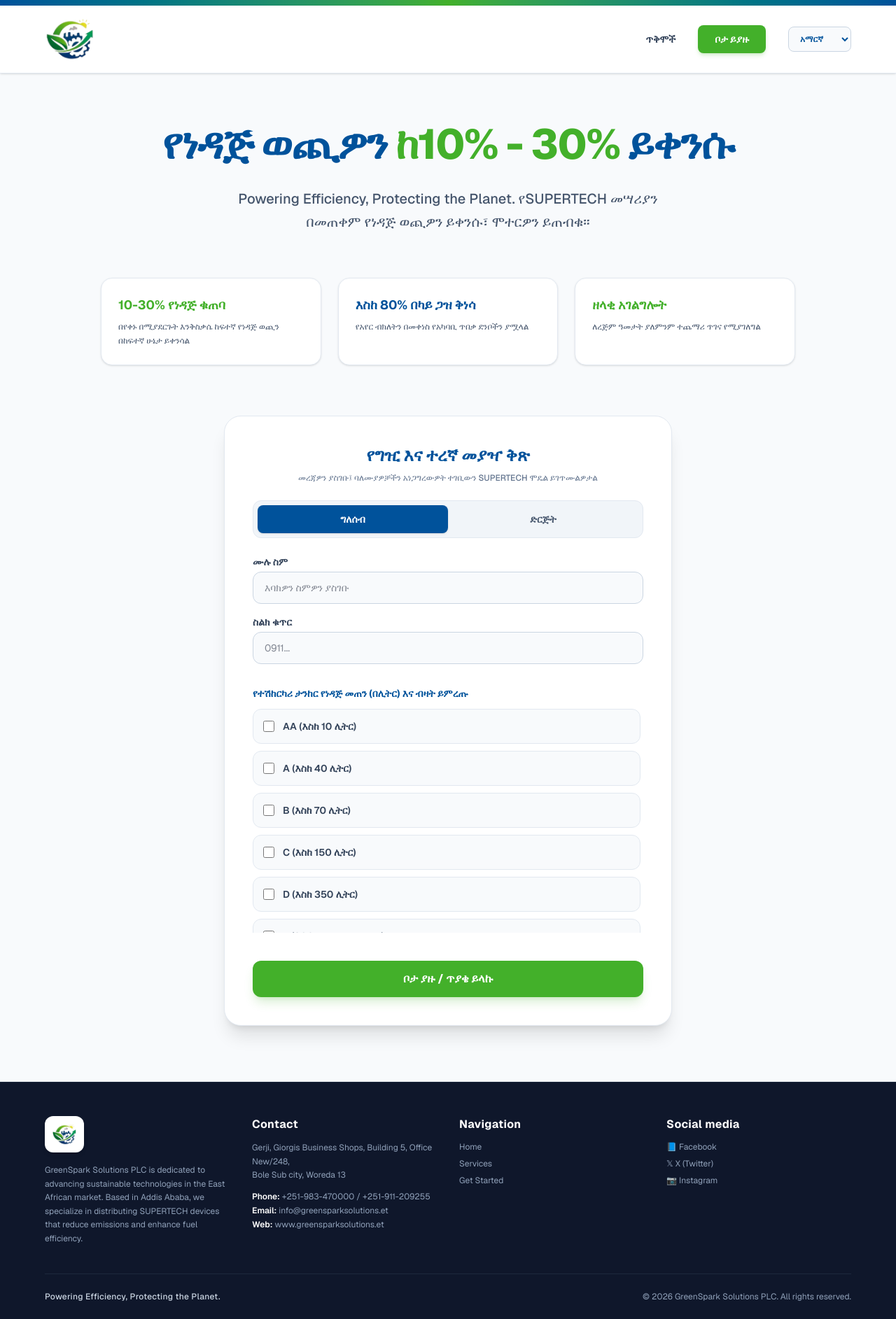
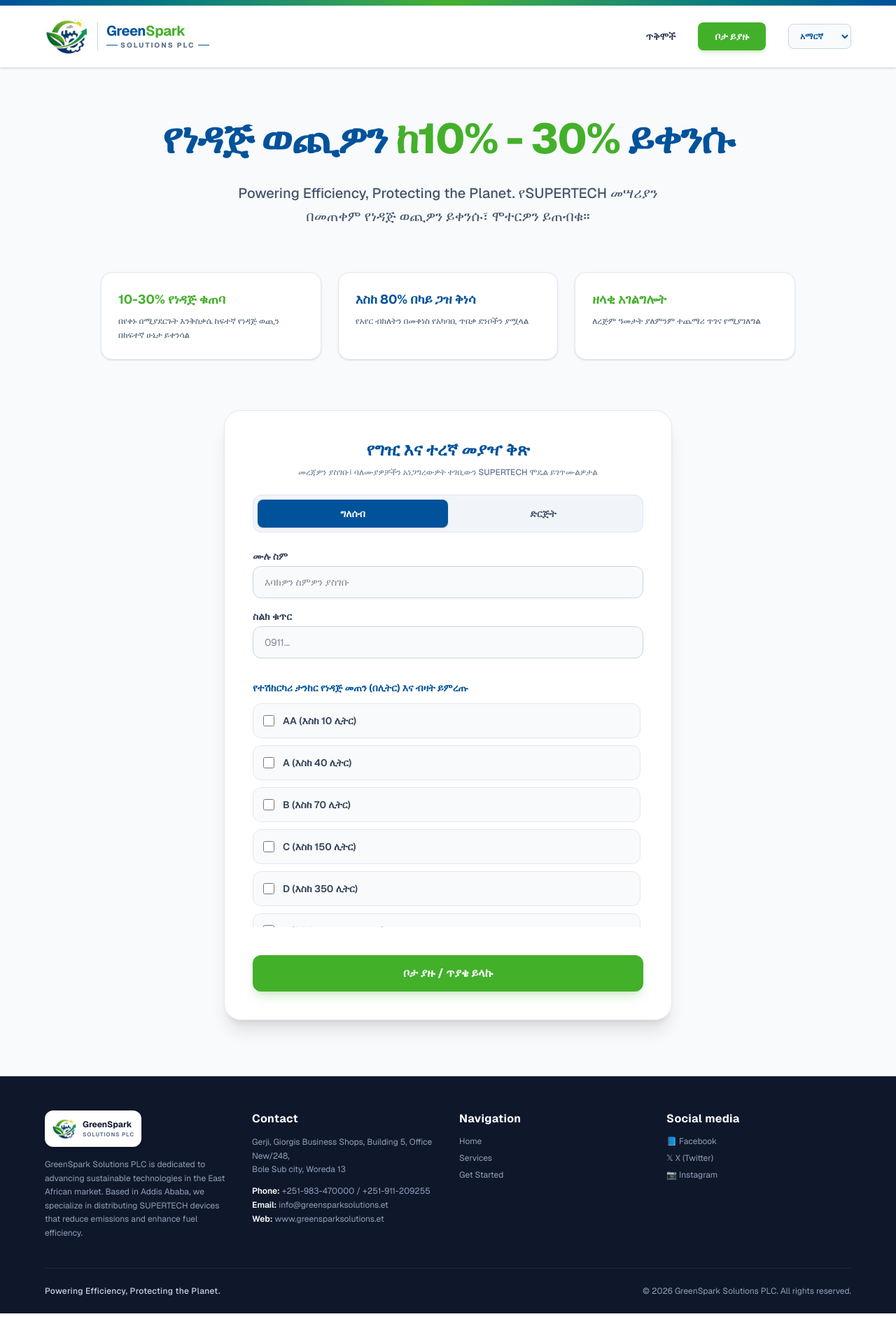
Before and after one commit to Zekariyas-19/greensparksolutions-website-, a Next.js app: page / in a window 1280 px wide. Shown: the whole page at 70% size. Built offline with nearby package versions, Linux system fonts and the light colour scheme; no server answers.

Commit message:
update name logo

```diff
--- a/app/page.tsx
+++ b/app/page.tsx
@@ -185,14 +185,27 @@
       {/* Top Brand Accent Line */}
       <div className="h-2 w-full bg-gradient-to-r from-[#00529B] via-[#43B02A] to-[#00529B]"></div>
 
-      {/* Navigation Bar matching Official Brand Identity Full Logo */}
+      {/* Navigation Bar matching exact Brand Identity Style */}
       <nav className="flex justify-between items-center px-6 md:px-16 py-4 bg-white/90 backdrop-blur-md border-b border-slate-200 sticky top-0 z-40 shadow-sm">
-        <div className="flex items-center">
+        {/* Brand Logo and Styled Name Matching the Manual */}
+        <div className="flex items-center gap-3">
           <img
             src="/logo.png"
-            alt="GreenSpark Solutions PLC Full Logo"
-            className="h-12 md:h-16 w-auto object-contain"
+            alt="GreenSpark Solutions Logo"
+            className="h-10 md:h-14 w-auto object-contain"
           />
+          <div className="flex flex-col justify-center border-l border-slate-300 pl-3">
+            <span className="text-lg md:text-xl font-bold tracking-tight text-[#00529B] leading-tight">
+              Green<span className="text-[#43B02A]">Spark</span>
+            </span>
+            <div className="flex items-center space-x-1">
+              <div className="h-[1px] w-4 bg-[#00529B]"></div>
+              <span className="text-[9px] md:text-[10px] font-extrabold tracking-[0.2em] text-slate-500 uppercase">
+                SOLUTIONS PLC
+              </span>
+              <div className="h-[1px] w-4 bg-[#00529B]"></div>
+            </div>
+          </div>
         </div>
 
         <div className="hidden md:flex items-center space-x-8 text-sm font-semibold">
@@ -443,8 +456,12 @@
         <div className="max-w-7xl mx-auto grid grid-cols-1 md:grid-cols-4 gap-8 pb-10">
 
           <div className="space-y-4">
-            <div className="bg-white p-2.5 rounded-xl inline-flex shadow-md">
-              <img src="/logo.png" alt="GreenSpark Solutions Logo" className="h-8 object-contain" />
+            <div className="bg-white p-2.5 rounded-xl inline-flex items-center gap-2 shadow-md">
+              <img src="/logo.png" alt="GreenSpark Logo" className="h-8 object-contain" />
+              <div className="flex flex-col">
+                <span className="text-slate-900 font-bold text-xs leading-tight">GreenSpark</span>
+                <span className="text-[8px] text-slate-500 font-bold tracking-widest">SOLUTIONS PLC</span>
+              </div>
             </div>
             <p className="text-xs leading-relaxed text-slate-400">
               GreenSpark Solutions PLC is dedicated to advancing sustainable technologies in the East African market. Based in Addis Ababa, we specialize in distributing SUPERTECH devices that reduce emissions and enhance fuel efficiency.
```
